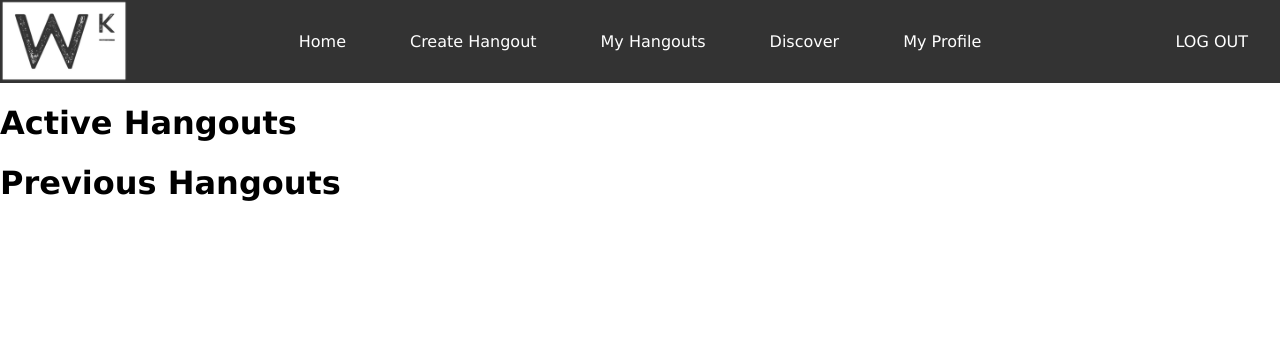
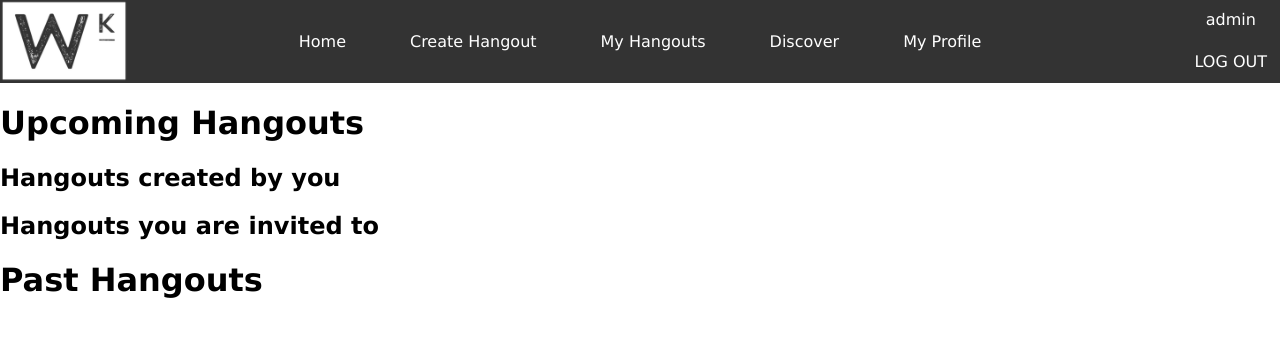
Before and after one commit to truongkimson/cs50-project, a Django app: page /hangout/list/ in a window 1280 px wide. Shown: the top 337 px of the page. Run offline with Django 3.2, Linux system fonts and the light colour scheme; a user stored in the database is signed in; data comes from the database, SQL or seed files in the repository; both versions use the stored data as it was after the commit.

Commit message:
create more views

```diff
--- a/weekend-kaki/hangout/models.py
+++ b/weekend-kaki/hangout/models.py
@@ -15,7 +15,8 @@
     name = models.CharField(max_length=100)
     location = models.CharField(max_length=200)
     activity_type = models.CharField(max_length=2,
-                                     choices=activity_choices)
+                                     choices=activity_choices,
+                                     )
     date = models.DateField(default=timezone.now)
     time = models.TimeField(default=timezone.now)
     description = models.TextField(null=True,
--- a/weekend-kaki/hangout/templates/hangout/base.html
+++ b/weekend-kaki/hangout/templates/hangout/base.html
@@ -14,6 +14,7 @@
                 ><li><a href="{% url 'hangout:profile' %}">My Profile</a></li
                 ><li id="login-button">{% block login %}
                     {% if user.is_authenticated %}
+                    <span id="user-fullname">{{ user.get_full_name }}</span>
                     <a href="{% url 'logout' %}">LOG OUT</a>
                     {% else %}
                     <a href="{% url 'login' %}">LOG IN</a>
--- /dev/null
+++ b/weekend-kaki/hangout/templates/hangout/delete.html
@@ -0,0 +1,6 @@
+{% extends 'hangout/base.html' %}
+{% block content %}
+<h1>Delete page</h1>
+<p>You have successfully deleted the Hangout.</p>
+<a href="{% url 'home' %}">Return to home page.</a>
+{% endblock %}
--- a/weekend-kaki/hangout/templates/hangout/list.html
+++ b/weekend-kaki/hangout/templates/hangout/list.html
@@ -1,7 +1,22 @@
 {% extends 'hangout/base.html' %}
 {% block content %}
-<h1>Active Hangouts</h1>
-<p>{{ active_hangouts.1 }}</p>
-
-<h1>Previous Hangouts</h1>
+<h1>Upcoming Hangouts</h1>
+<h2>Hangouts created by you</h2>
+<ul>
+    {% for hangout in owned_hangouts %}
+    <li><a href="{% url 'hangout:detail' hangout.id %}">{{ hangout }}</a></li>
+    {% endfor %}
+</ul>
+<h2>Hangouts you are invited to</h2>
+<ul>
+    {% for hangout in participating_hangouts %}
+    <li><a href="{% url 'hangout:detail' hangout.id %}">{{ hangout }}</a></li>
+    {% endfor %}
+</ul>
+<h1>Past Hangouts</h1>
+<ul>
+    {% for hangout in past_hangouts %}
+    <li><a href="{% url 'hangout:detail' hangout.id %}">{{ hangout }}</a></li>
+    {% endfor %}
+</ul>
 {% endblock %}
--- a/weekend-kaki/hangout/urls.py
+++ b/weekend-kaki/hangout/urls.py
@@ -8,4 +8,6 @@
     path('list/', views.list, name='list'),
     path('discover/', views.discover, name='discover'),
     path('<int:hangout_id>/detail/', views.detail, name='detail'),
+    path('<int:hangout_id>/modify/', views.modify, name='modify'),
+    path('<int:hangout_id>/delete/', views.delete, name='delete'),
 ]
--- a/weekend-kaki/hangout/views.py
+++ b/weekend-kaki/hangout/views.py
@@ -1,6 +1,12 @@
+
+from django.http.response import HttpResponseRedirect, HttpResponseRedirectBase
 from django.shortcuts import render
 from django.http import HttpResponse
 from django.contrib.auth.decorators import login_required
+from django.utils import timezone
+from .models import Hangout
+from .forms import HangoutViewForm, HangoutModifyForm, HangoutCreateForm
+from django.urls import reverse
 
 
 def home(request):
@@ -14,21 +20,72 @@
 
 @login_required
 def create(request):
-    context = {}
-    return render(request, 'hangout/create.html', context)
+    if request.method == 'GET':
+        form = HangoutCreateForm()
+        context = {'form': form}
+        return render(request, 'hangout/create.html', context)
+    else:
+        print(request.POST)
+        input = request.POST.copy()
+        input['owner'] = request.user.id
+        form = HangoutCreateForm(input)
+        form.save()
+        return HttpResponseRedirect(reverse('home'))
 
 @login_required
 def list(request):
-    active_hangouts = request.user.owned_hangouts.all()
-    context = {'active_hangouts': active_hangouts,}
+    owned_hangouts = request.user.owned_hangouts.filter(date__gte=timezone.now())
+    participating_hangouts = request.user.participating_hangouts.filter(date__gte=timezone.now())
+    past_hangouts = request.user.owned_hangouts.filter(date__lt=timezone.now())
+    past_hangouts.union(request.user.participating_hangouts.filter(date__lt=timezone.now()))
+    context = {'owned_hangouts': owned_hangouts,
+               'participating_hangouts': participating_hangouts,
+               'past_hangouts': past_hangouts,
+               }
     return render(request, 'hangout/list.html', context)
 
 @login_required
 def discover(request):
-    context = {}
+    hangout_list = Hangout.objects.filter(date__gte=timezone.now())
+    context = {'hangout_list': hangout_list}
     return render(request, 'hangout/discover.html', context)
 
 @login_required
+# show modify/delete options if owned hangout
 def detail(request, hangout_id):
-    context = {'hangout_id': hangout_id}
+    h = Hangout.objects.get(pk=hangout_id)
+    form = HangoutViewForm(instance=h)
+    if 'msg' in request.GET:
+        msg = request.GET['msg']
+    else:
+        msg = None
+    context = {'hangout_id': hangout_id,
+               'form': form,
+               'msg': msg,
+               }
     return render(request, 'hangout/detail.html', context)
+
+@login_required
+# test owned hangout
+def modify(request, hangout_id):
+    h = Hangout.objects.get(pk=hangout_id)
+    form = HangoutModifyForm(instance=h)
+    context = {'hangout_id': hangout_id,
+                'form': form,
+                }
+    if request.method == 'GET':
+        return render(request, 'hangout/modify.html', context)
+    else:
+        form = HangoutModifyForm(request.POST, instance=h)
+        form.save()
+        return HttpResponseRedirect(reverse('hangout:detail', args=(hangout_id,))
+                                    + '?msg=success')
+
+
+@login_required
+# test owned hangout
+def delete(request, hangout_id):
+    h = Hangout.objects.get(pk=hangout_id)
+    h.delete()
+    context = {}
+    return render(request, 'hangout/delete.html', context)
--- a/weekend-kaki/static/hangout/style.css
+++ b/weekend-kaki/static/hangout/style.css
@@ -1,6 +1,10 @@
 body {
     margin: 0;
     font-family: Verdana, Geneva, Tahoma, sans-serif;
+}
+
+.message {
+    color: red;
 }
 
 ul.nav-bar {
@@ -30,6 +34,12 @@
 #login-button {
     position: absolute;
     right: 0px;
+}
+
+#login-button a {
+    padding: 13px;
+    border: none;
+    margin: 0px;
 }
 
 #logo-item {
@@ -94,3 +104,9 @@
 p.error-message {
     color: red;
 }
+
+#user-fullname {
+    color: white;
+    padding: 10px;
+    display: inline-block;
+}
```
Also changed, not shown: weekend-kaki/hangout/forms.py (added, +24 -0 lines), weekend-kaki/hangout/templates/hangout/create.html (+13 -0 lines), weekend-kaki/hangout/templates/hangout/detail.html (+28 -1 lines), weekend-kaki/hangout/templates/hangout/discover.html (+7 -1 lines), weekend-kaki/hangout/templates/hangout/modify.html (added, +11 -0 lines), weekend-kaki/db.sqlite3.
